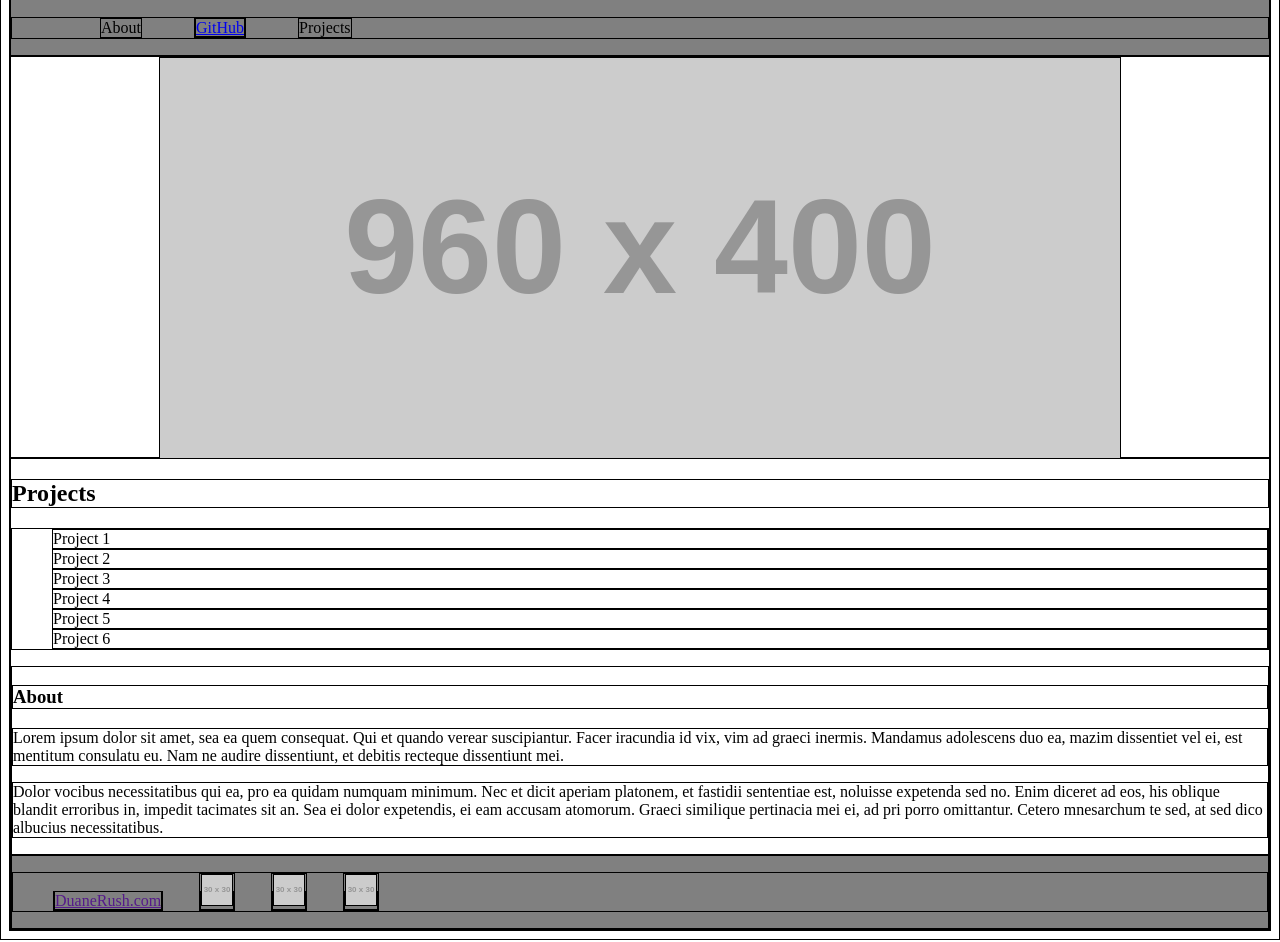
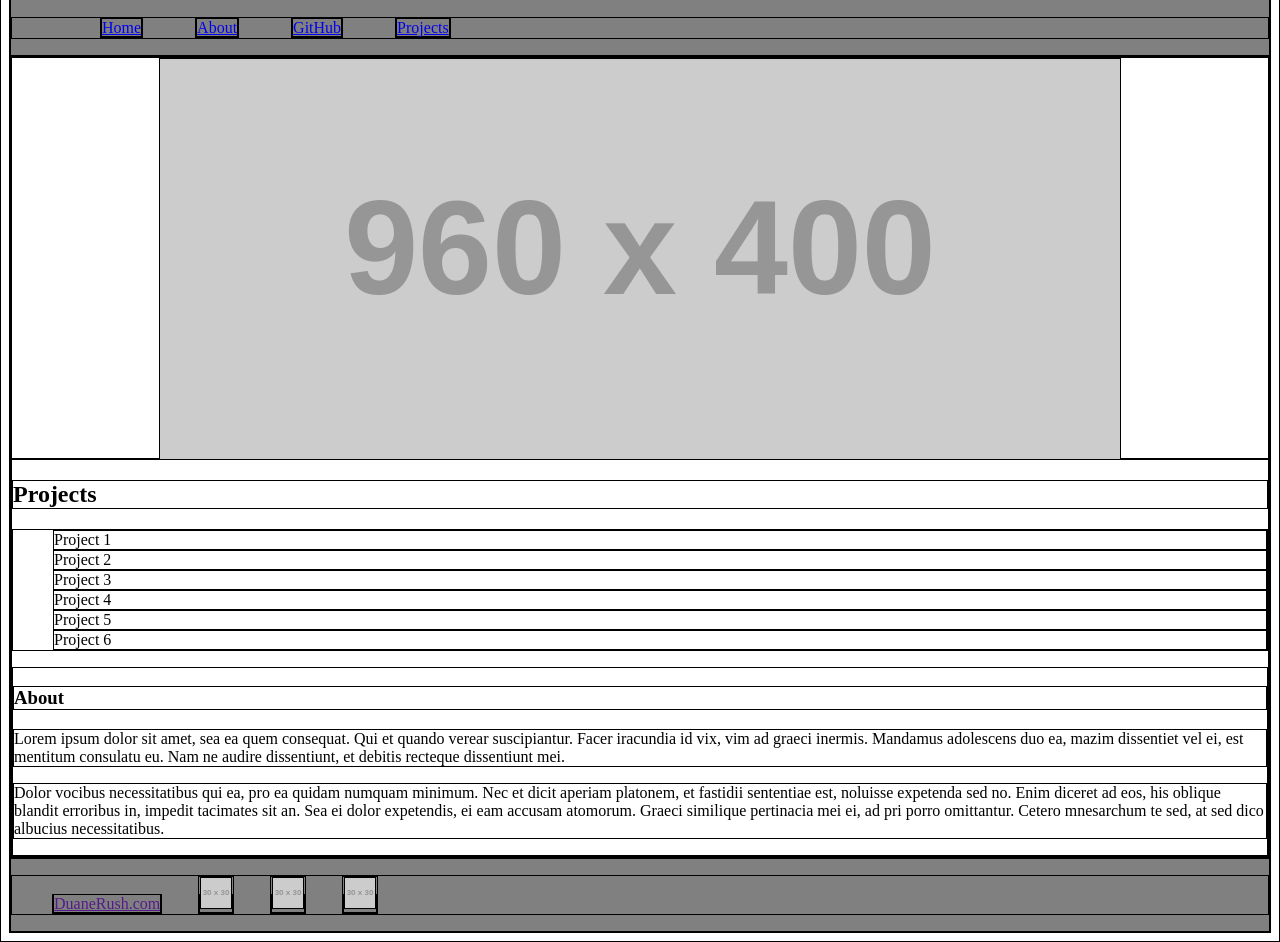
Before and after one commit to desertduane/Portfolio, a plain HTML site: page index.html in a window 1280 px wide. Shown: the part 63-1005 px from the top of the page. Drawn offline with nearby package versions, Linux system fonts and the light colour scheme; placeholder pictures from the web are drawn by us.

Commit message:
tabs should be working unfamiliar jquery concole errors still needs css

```diff
--- a/app.js
+++ b/app.js
@@ -1 +1,14 @@
-'use strict'
+'use strict';
+
+function navList() {
+  $('.nav-list').on('click', 'li', function(){
+    $('.tab-content').hide();
+    $('.tab-content[id = "' + $(this).attr('data-content') + '"]').fadeIn();
+
+    $('.nav-list .tab:first').click();
+  })
+
+}
+$(document).ready(function (){
+  navList();
+});
--- a/index.html
+++ b/index.html
@@ -11,11 +11,13 @@
   <nav>
     <h1 id="name">Duane Rush</h1>
     <ul class="nav-list">
-      <li>About</li>
-      <li><a href="https://github.com/desertduane">GitHub</a></li>
-      <li>Projects</li>
+      <li class="tab" data-content="home"><a href="#">Home</a></li>
+      <li class="tab" data-content="about"><a href="#">About</a></li>
+      <li class="tab"><a href="https://github.com/desertduane">GitHub</a></li>
+      <li class="tab" data-content="projects"><a href="#">Projects</a></li>
     </ul>
   </nav>
+<div id="home" class="tab-content">
   <section id="project-carousel" class="tab-content">
     <img src="http://via.placeholder.com/960x400" />
   </section>
@@ -37,6 +39,7 @@
         expetendis, ei eam accusam atomorum. Graeci similique pertinacia mei ei, ad pri porro omittantur. Cetero mnesarchum te sed, at sed dico albucius necessitatibus.
       </p>
     </section>
+  </div>
     <footer>
       <ul>
         <li><a href="">DuaneRush.com</a></li>
@@ -44,6 +47,7 @@
         <li><a href=""><img src="http://via.placeholder.com/30x30" /></a></li>
         <li><a href=""><img src="http://via.placeholder.com/30x30" /></a></li>
       </ul>
+    </footer>
 
       <script src="https://ajax.googleapis.com/ajax/libs/jquery/3.1.1/jquery.min.js"></script>
       <script src="app.js"></script>
```
